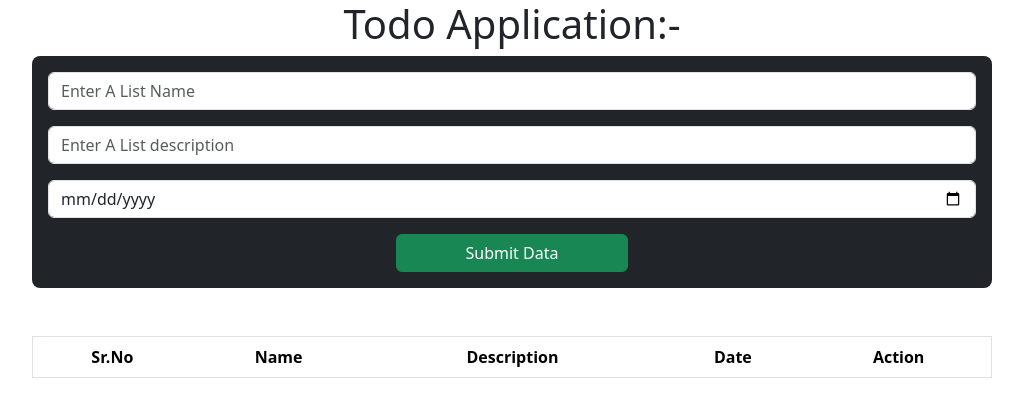
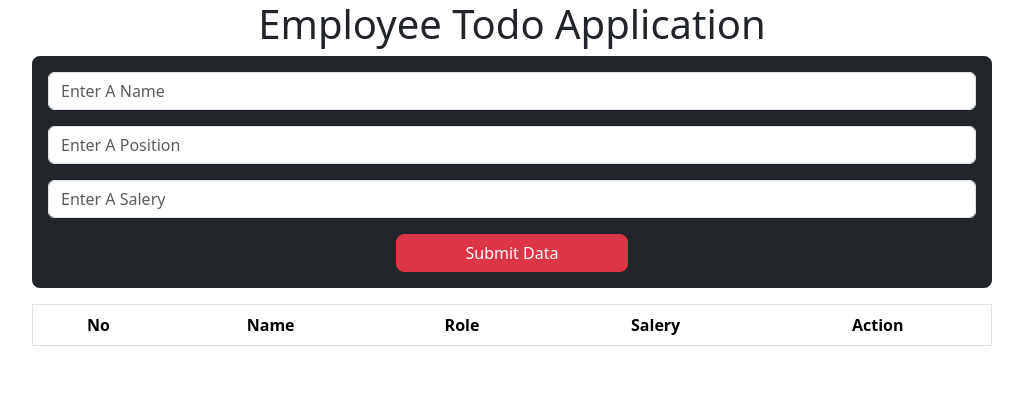
Before and after one commit to navani-star/TodoApp, a React (Create React App) app: page / in a window 1280 px wide. Shown: the top 416 px of the page, without its empty margins (128-1151 px from the left). Built offline with nearby package versions, Linux system fonts and the light colour scheme.

Commit message:
My Seventh Commit

```diff
--- a/src/App.js
+++ b/src/App.js
@@ -1,7 +1,8 @@
 import './App.css';
 import '../node_modules/bootstrap/dist/css/bootstrap.min.css'
+import Emptodo from './Components/Emptodo';
 // import Apptodo from './Components/Apptodo';
-import Todoapplication from './Components/Todoapplication';
+//import Todoapplication from './Components/Todoapplication';
 //import Onchange from './Components/Onchange';
 //import Validation from './Components/Validation';
 //import Background from './Components/Background';
@@ -11,8 +12,9 @@
       {/* <Onchange/> */}
       {/* <Validation/> */}
       {/* <Background/> */}
-     <Todoapplication/>
+     {/* <Todoapplication/> */}
       {/* <Apptodo/>  */}
+      <Emptodo/>
     </div>
   );
 }
--- /dev/null
+++ b/src/Components/Emptodo.jsx
@@ -0,0 +1,115 @@
+import React, { useState } from 'react'
+const Emptodo =()=>{
+const [todos,setTodos]=useState([])
+const[name,setName]=useState('')
+const[role,setRole]=useState('')
+const[salery,setSalery]=useState('')
+const[edit,setEdit]=useState(null)
+const dataHandler=()=>{
+    if(name.trim() && role.trim() && salery.trim()){
+        if(edit!=null){
+            const updatedata=[...todos]
+            updatedata[edit]={name,role,salery}
+            setEdit(null)
+            setTodos(updatedata)
+        }
+        else{
+            setTodos([...todos ,{ id:Date.now() ,name,role,salery}])
+        }
+        setName('')
+        setRole('')
+        setSalery('')
+    }
+    else{
+        alert('All Fields Are Required')
+    }
+
+    }
+        const editHandler=(index)=>{
+        //Call The Data on the basis of index in fields..
+        const todo=todos[index]
+        setName(todo.name)
+        setRole(todo.role)
+        setSalery(todo.salery)
+        setEdit(index)
+    }
+    const deleteHandler=(index)=>{
+        const deletedata=[...todos]
+        deletedata.splice(index,1)
+        setTodos(deletedata)
+
+    }
+    const dataComplete=(index)=>{
+        const updatedata=[...todos]
+        updatedata[index].Completed=!
+        updatedata[index].Completed
+        setTodos(updatedata)
+    }
+  return (
+    <div>
+        <h1>Employee Todo Application</h1>
+        <div className='bg-dark w-75 mx-auto p-3 rounded-3'>
+            <input type='text'
+                   className='form-control'
+                   placeholder='Enter A Name'
+                   onChange={(e)=>setName(e.target.value)}
+                   value={name}
+            />
+            <input type='text'
+                   className='form-control mt-3'
+                   placeholder='Enter A Position'
+                   onChange={(e)=>setRole(e.target.value)}
+                   value={role}
+             />
+            <input type='number'
+                  className='form-control mt-3'
+                  placeholder='Enter A Salery'
+                   onChange={(e)=>setSalery(e.target.value)}
+                   value={salery}
+            />
+            <button className='btn btn-danger mt-3 w-25 rounded-3' onClick={dataHandler}>
+                {
+                    edit!=null? 'Update Data':'Submit Data'
+                }
+            </button>
+        </div>
+        <div className='w-75 mx-auto mt-3'>
+            <table className='table border'>
+                <thead>
+                    <tr>
+                        <th>No</th>
+                        <th>Name</th>
+                        <th>Role</th>
+                        <th>Salery</th>
+                        <th>Action</th>
+                    </tr>
+                </thead>
+                <tbody>
+                    {
+                        todos.map((todo,index)=>{
+                            return(
+                                <tr key={index}>
+                                    <td style={{textDecoration:todo.Completed?'line-through':'none'}}>{index+1}</td>
+                                    <td style={{textDecoration:todo.Completed?'line-through':'none'}}>{todo.name}</td>
+                                    <td style={{textDecoration:todo.Completed?'line-through':'none'}}>{todo.role}</td>
+                                    <td style={{textDecoration:todo.Completed?'line-through':'none'}}>{todo.salery}</td>
+                                    <td>
+                                        <button className='btn btn-success me-1' onClick={()=>editHandler(index)}>Edit</button>
+                                        <button className='btn btn-warning' onClick={()=>deleteHandler(index)}>Delete</button>
+                                        <button className='btn btn-info ms-1' onClick={()=>dataComplete(index)}>
+                                            {
+                                              todo.Completed?'Undo':'Completed'
+                                            }
+                                          </button>
+                                    </td>
+                                </tr>
+                            )
+                        })
+                    }
+                </tbody>
+            </table>
+        </div>
+    </div>
+  )
+}
+export default Emptodo
```
